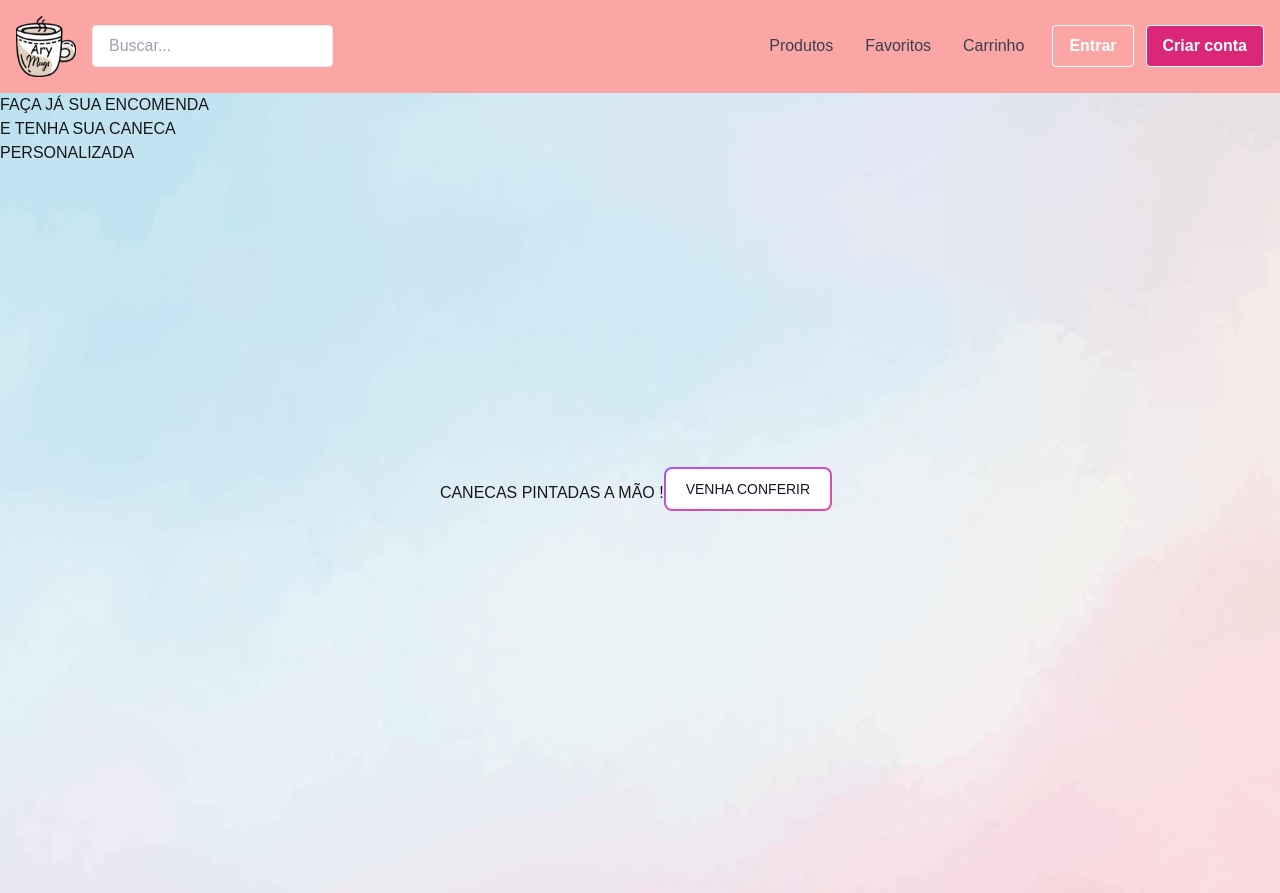
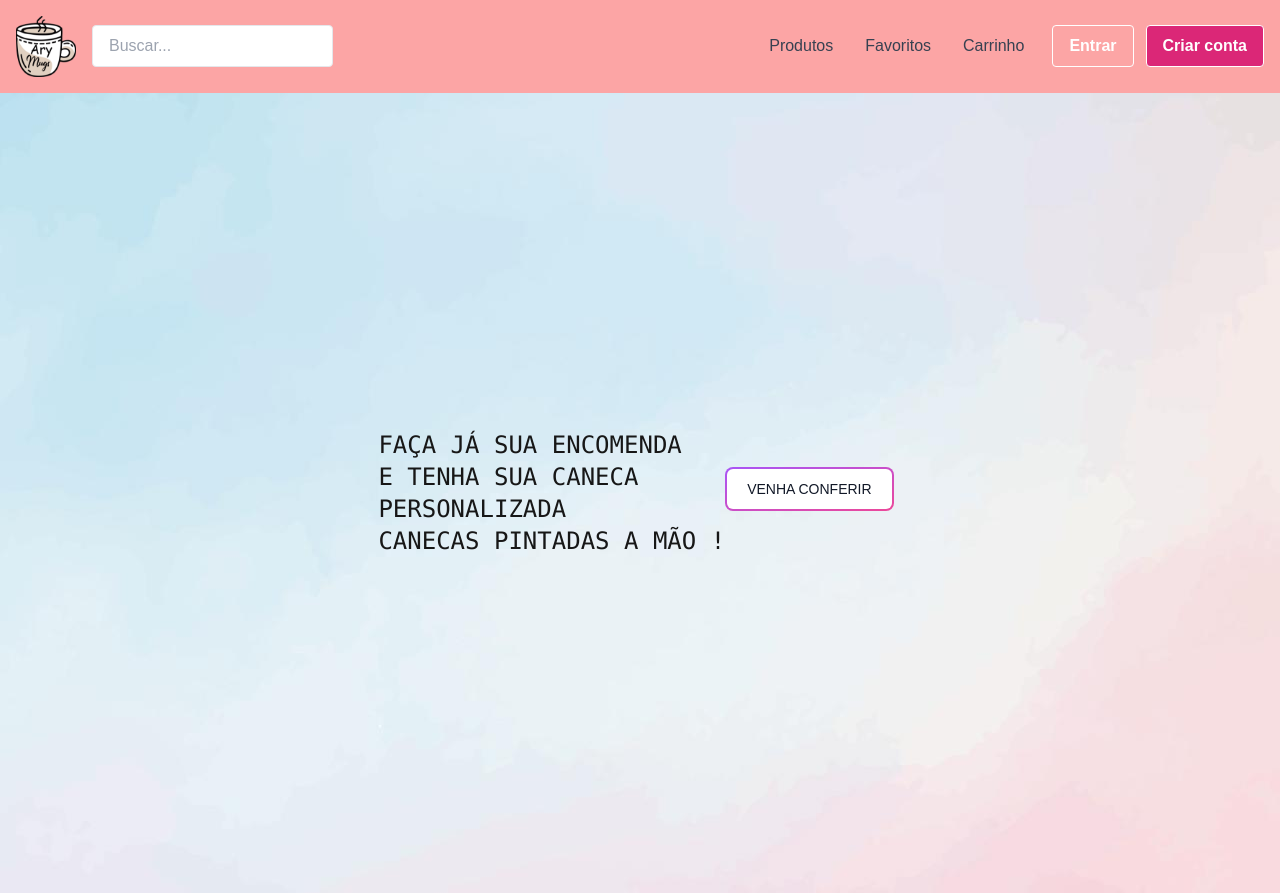
Before and after one commit to Marcosgt1111/Arymugs, a Next.js app: page / in a window 1280 px wide. Built offline with nearby package versions, Linux system fonts and the light colour scheme.

Commit message:
style: Correcting formatting

```diff
--- a/src/components/Main/index.tsx
+++ b/src/components/Main/index.tsx
@@ -8,8 +8,8 @@ const Main = () => {
                 backgroundImage: 'url("images/bg.jpg")',
             }}
         >
-            <div>
-                <h1 class="absolute inset-y-0 left-0">
+            <div class="start inset-y-0 left-0 text-2xl font-mono">
+                <h1>
                     FAÇA JÁ SUA ENCOMENDA<br />E TENHA SUA CANECA<br />PERSONALIZADA
                 </h1>
                 <p>
```
